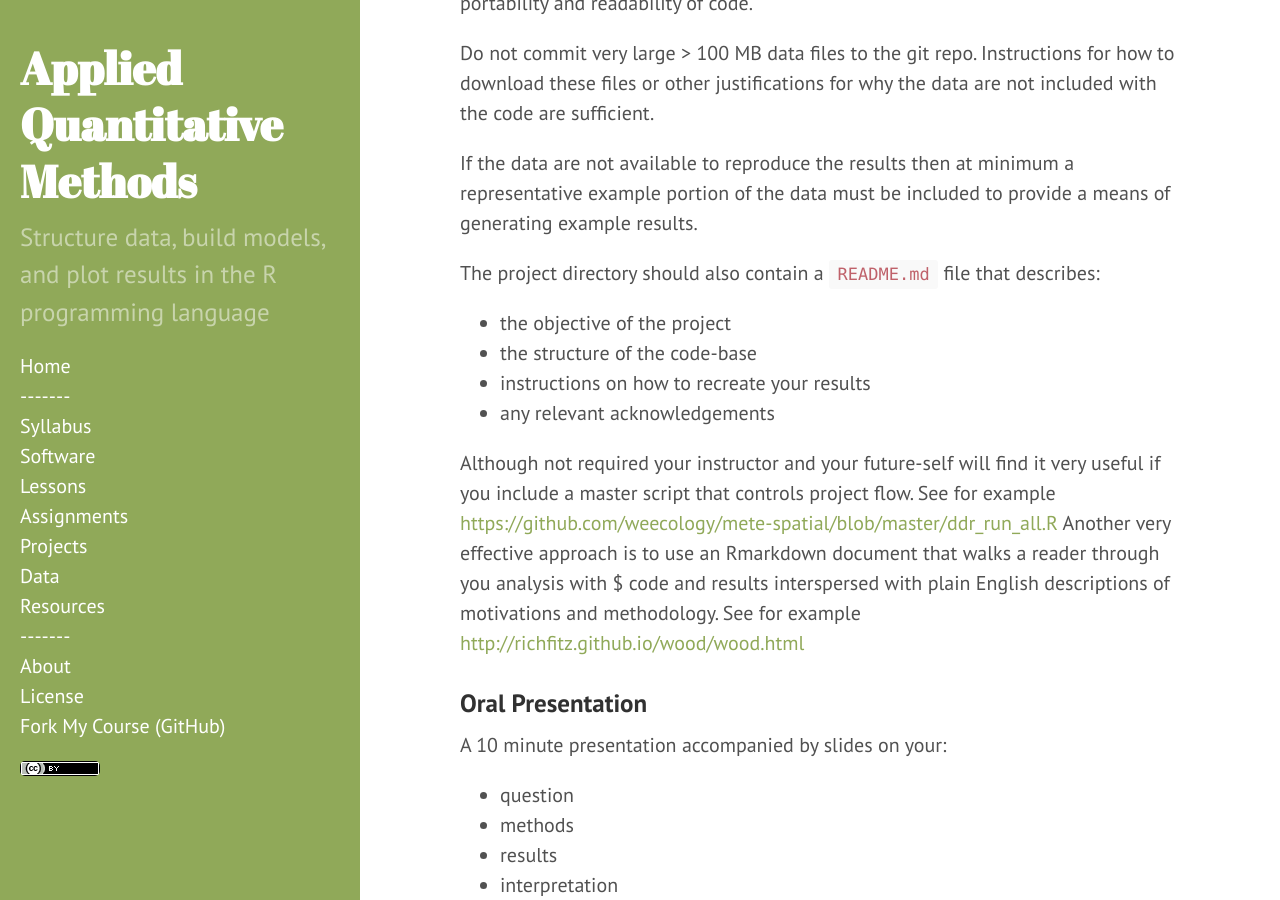
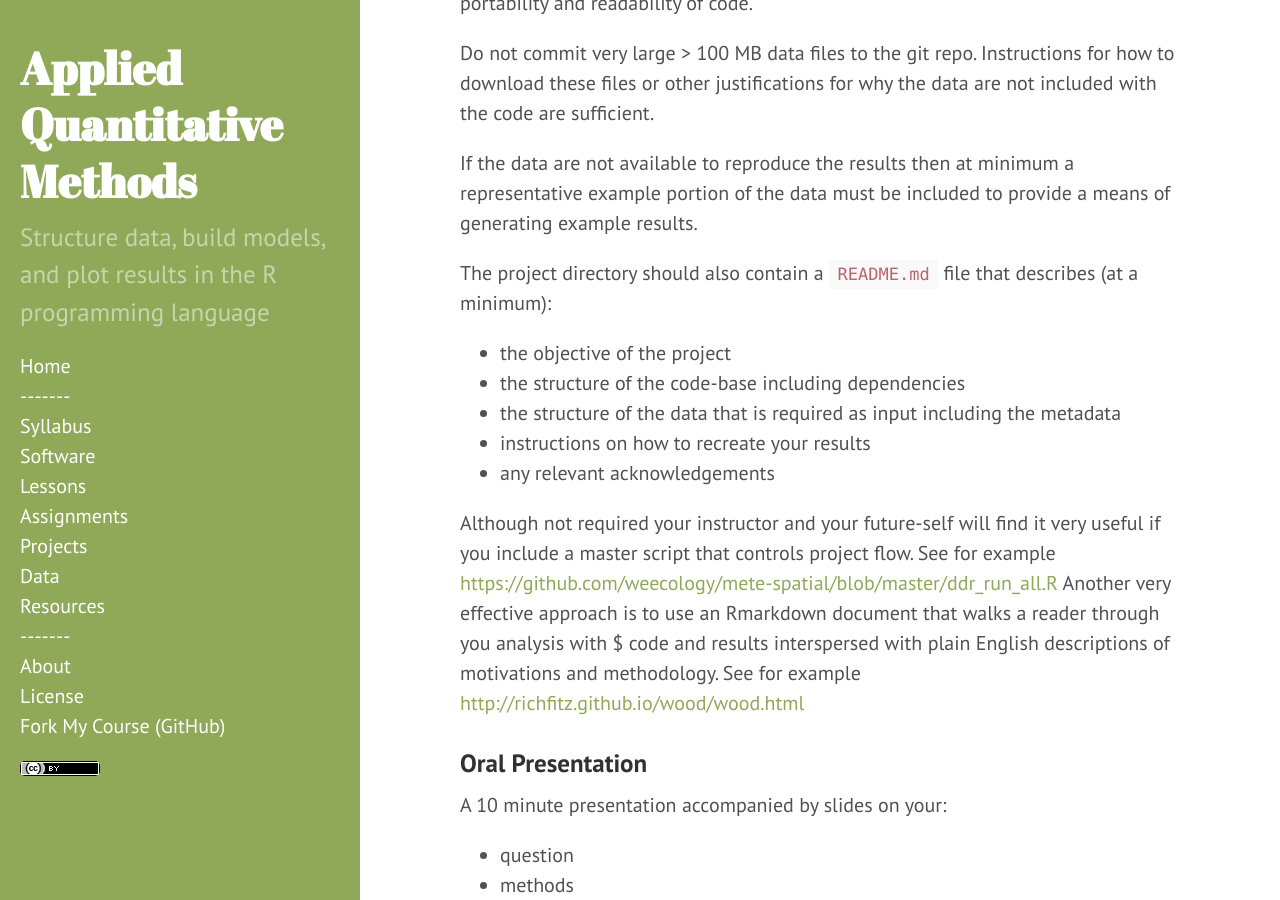
Before and after one commit to dmcglinn/quant_methods, a Jekyll site: the page built from projects.md, in a window 1280 px wide and 900 px high, scrolled down 853 px. Built offline with Jekyll 4.4.1, drawn with Linux system fonts in a browser that asks for light colours.

Commit message:
update description of the README.md file on the projects page

```diff
--- a/projects.md
+++ b/projects.md
@@ -41,10 +41,11 @@ included with the code are sufficient.
 If the data are not available to reproduce the results then at minimum a representative example portion of the data must be included to provide a means
 of generating example results.
 
-The project directory should also contain a `README.md` file that describes:
+The project directory should also contain a `README.md` file that describes (at a minimum):
 
 * the objective of the project
-* the structure of the code-base
+* the structure of the code-base including dependencies
+* the structure of the data that is required as input including the metadata
 * instructions on how to recreate your results
 * any relevant acknowledgements
 
```
